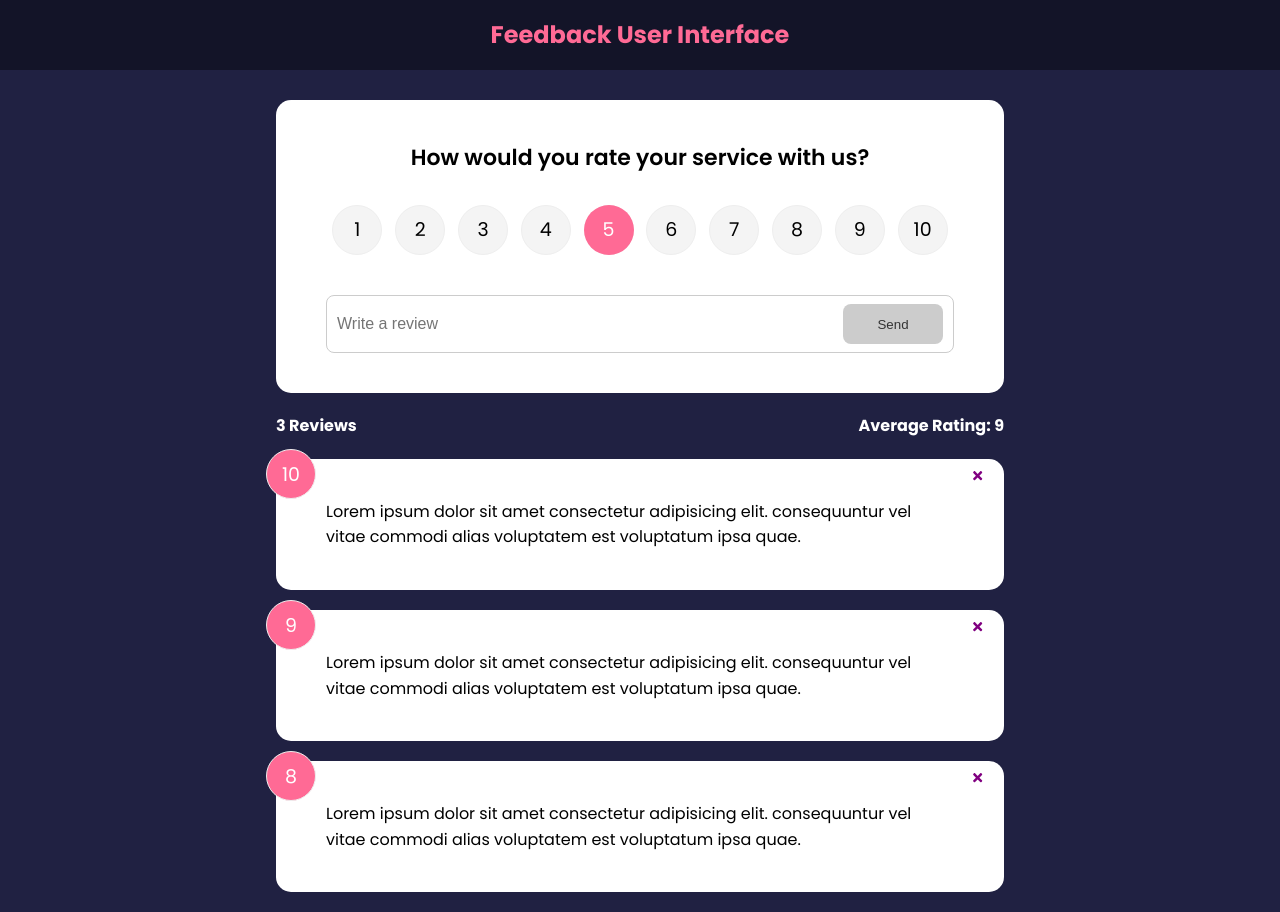
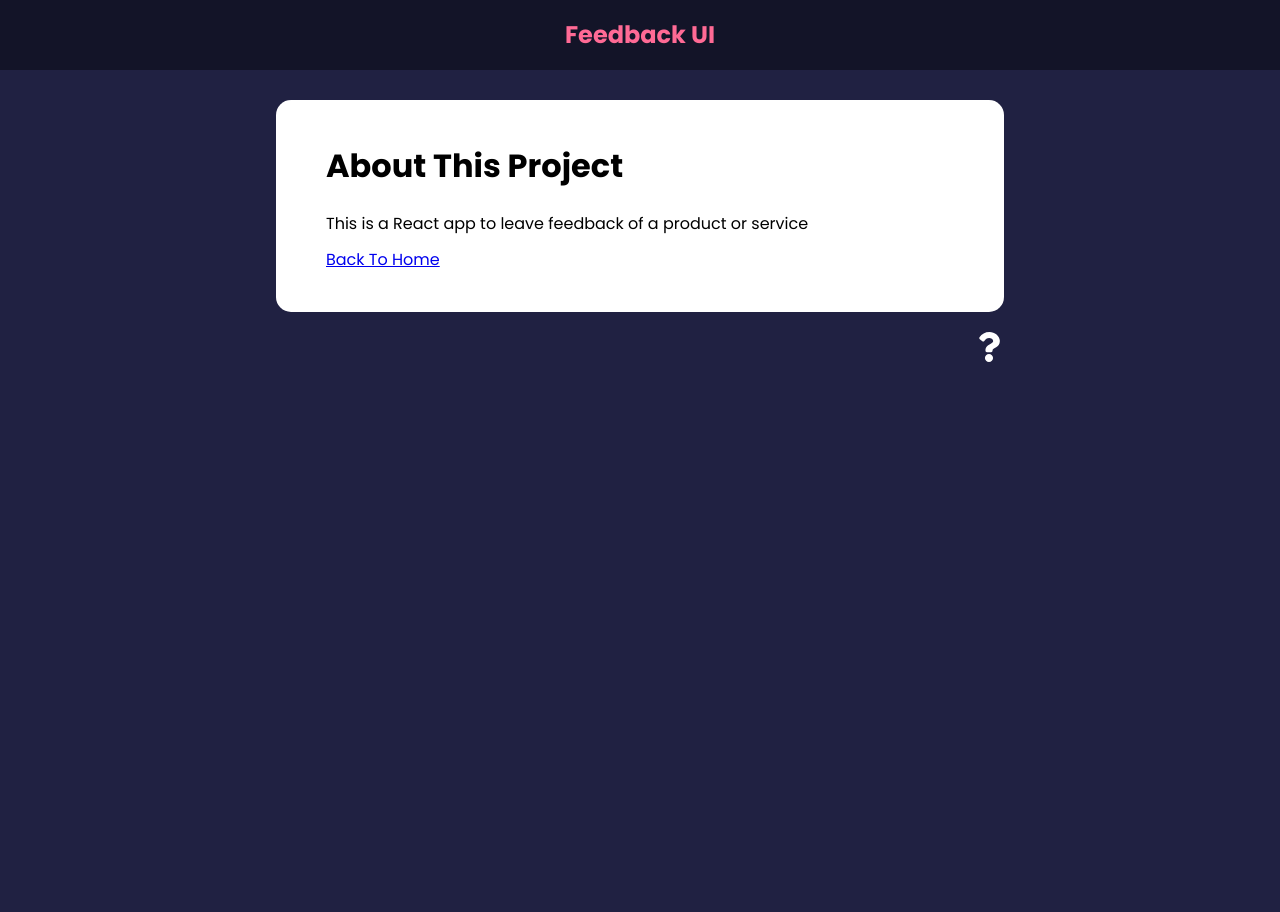
Before and after one commit to Mackowi/feedback-app, a React (Create React App) app: page /about in a window 1280 px wide. After the commit the page ends 800 px from the top, so only its background shows below. Built offline with nearby package versions, Linux system fonts and the light colour scheme.

Commit message:
added context, react routing

```diff
--- a/package.json
+++ b/package.json
@@ -10,6 +10,7 @@
     "react": "^18.2.0",
     "react-dom": "^18.2.0",
     "react-icons": "^4.9.0",
+    "react-router-dom": "^6.12.1",
     "react-scripts": "5.0.1",
     "uuid": "^9.0.0",
     "web-vitals": "^2.1.4"
--- a/src/App.js
+++ b/src/App.js
@@ -1,17 +1,22 @@
 import { v4 as uuidv4 } from 'uuid'
+import { BrowserRouter as Router, Routes, Route } from 'react-router-dom'
 import { useState } from 'react'
 import Header from './components/Header'
 import FeedbackList from './components/FeedbackList'
 import FeedbackData from './data/FeedbackData'
 import FeedbackStats from './components/FeedbackStats'
 import FeedbackForm from './components/FeedbackForm'
+import About from './pages/About'
+import AboutIconLink from './components/AboutIconLink'
+import { FeedbackProvider } from './context/FeedbackContext'
 
 function App() {
   const [feedback, setFeedback] = useState(FeedbackData)
 
   const deleteFeedback = (id) => {
     if (window.confirm('Are you sure you want to delete?')) {
-      setFeedback(feedback.filter((item) => item.id !== id))
+      const updatedFeedback = feedback.filter((item) => item.id !== id)
+      setFeedback(updatedFeedback)
     }
   }
 
@@ -21,14 +26,27 @@ function App() {
   }
 
   return (
-    <>
-      <Header />
-      <div className='container'>
-        <FeedbackForm handleAdd={addFeedback} />
-        <FeedbackStats feedback={feedback} />
-        <FeedbackList feedback={feedback} handleDelete={deleteFeedback} />
-      </div>
-    </>
+    <FeedbackProvider>
+      <Router>
+        <Header />
+        <div className='container'>
+          <Routes>
+            <Route
+              path='/'
+              element={
+                <>
+                  <FeedbackForm handleAdd={addFeedback} />
+                  <FeedbackStats />
+                  <FeedbackList handleDelete={deleteFeedback} />
+                </>
+              }
+            />
+            <Route path='/about' element={<About />} />
+          </Routes>
+          <AboutIconLink />
+        </div>
+      </Router>
+    </FeedbackProvider>
   )
 }
 export default App
--- /dev/null
+++ b/src/components/AboutIconLink.jsx
@@ -0,0 +1,13 @@
+import { FaQuestion } from 'react-icons/fa'
+import { Link } from 'react-router-dom'
+
+function AboutIconLink() {
+  return (
+    <div className='about-link'>
+      <Link to='/about'>
+        <FaQuestion size={30} />
+      </Link>
+    </div>
+  )
+}
+export default AboutIconLink
--- a/src/components/FeedbackList.jsx
+++ b/src/components/FeedbackList.jsx
@@ -1,8 +1,11 @@
-import PropTypes from 'prop-types'
 import FeedbackItem from './FeedbackItem'
 import { motion, AnimatePresence } from 'framer-motion'
+import { useContext } from 'react'
+import FeedbackContext from '../context/FeedbackContext'
 
-function FeedbackList({ feedback, handleDelete }) {
+function FeedbackList({ handleDelete }) {
+  const { feedback } = useContext(FeedbackContext)
+
   if (!feedback || feedback.length === 0) {
     return <p>No Feedback Yet</p>
   }
@@ -37,14 +40,4 @@ function FeedbackList({ feedback, handleDelete }) {
   // )
 }
 
-FeedbackList.propTypes = {
-  feedback: PropTypes.arrayOf(
-    PropTypes.shape({
-      id: PropTypes.oneOfType([PropTypes.string, PropTypes.number]).isRequired,
-      text: PropTypes.string.isRequired,
-      rating: PropTypes.number.isRequired,
-    })
-  ),
-}
-
 export default FeedbackList
--- a/src/components/FeedbackStats.jsx
+++ b/src/components/FeedbackStats.jsx
@@ -1,6 +1,9 @@
-import PropTypes from 'prop-types'
+import { useContext } from 'react'
+import FeedbackContext from '../context/FeedbackContext'
 
-function FeedbackStats({ feedback }) {
+function FeedbackStats() {
+  const { feedback } = useContext(FeedbackContext)
+
   let average =
     feedback.reduce((acc, cur) => {
       return acc + cur.rating
@@ -16,8 +19,4 @@ function FeedbackStats({ feedback }) {
   )
 }
 
-FeedbackStats.propTypes = {
-  feedback: PropTypes.array.isRequired,
-}
-
 export default FeedbackStats
--- a/src/components/Header.jsx
+++ b/src/components/Header.jsx
@@ -1,4 +1,5 @@
 import PropTypes from 'prop-types'
+import { Link } from 'react-router-dom'
 
 function Header({ text, bgColor, textColor }) {
   const headerStyles = { backgroundColor: bgColor, color: textColor }
@@ -6,14 +7,16 @@ function Header({ text, bgColor, textColor }) {
   return (
     <header style={headerStyles}>
       <div className='container'>
-        <h2>{text}</h2>
+        <Link to='/'>
+          <h2>{text}</h2>
+        </Link>
       </div>
     </header>
   )
 }
 
 Header.defaultProps = {
-  text: 'Feedback User Interface',
+  text: 'Feedback UI',
   bgColor: 'rgba(0,0,0,0.4)',
   textColor: '#ff6a95',
 }
--- /dev/null
+++ b/src/context/FeedbackContext.js
@@ -0,0 +1,21 @@
+import { createContext, useState } from 'react'
+
+const FeedbackContext = createContext()
+
+export const FeedbackProvider = ({ children }) => {
+  const [feedback, setFeedback] = useState([
+    {
+      id: 1,
+      text: 'This item is from context',
+      rating: 10,
+    },
+  ])
+
+  return (
+    <FeedbackContext.Provider value={{ feedback }}>
+      {children}
+    </FeedbackContext.Provider>
+  )
+}
+
+export default FeedbackContext
--- a/src/index.css
+++ b/src/index.css
@@ -30,6 +30,11 @@ header {
   justify-content: space-between;
   align-items: center;
   margin-bottom: 30px;
+}
+
+header a {
+  text-decoration: none;
+  color: #ff6a95;
 }
 
 .card {
--- /dev/null
+++ b/src/pages/About.jsx
@@ -0,0 +1,18 @@
+import Card from '../components/shared/Card'
+import { Link } from 'react-router-dom'
+
+function About() {
+  return (
+    <Card>
+      <div className='about'>
+        <h1>About This Project</h1>
+        <p>This is a React app to leave feedback of a product or service</p>
+      </div>
+
+      <p>
+        <Link to='/'>Back To Home</Link>
+      </p>
+    </Card>
+  )
+}
+export default About
```
Also changed, not shown: 1 other file (tests, documents, lock files or other folders).
